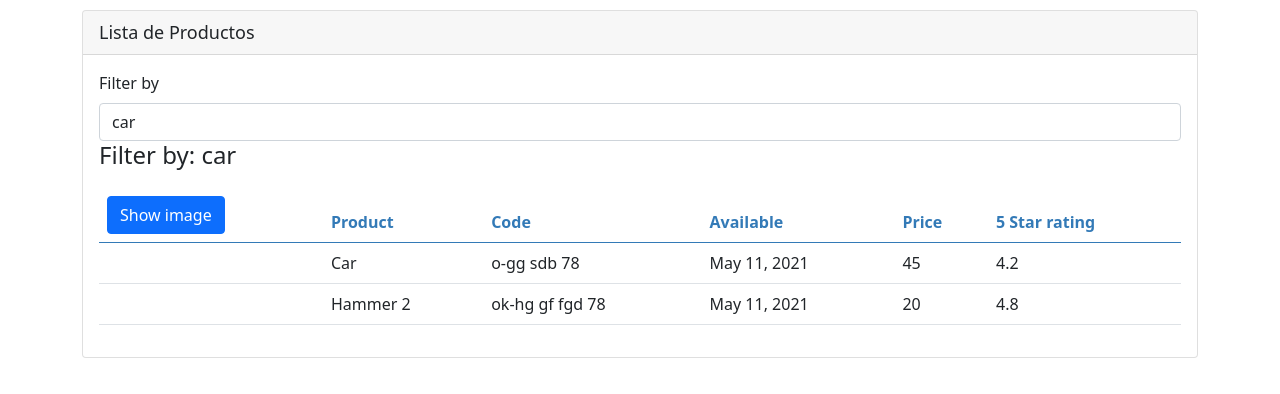
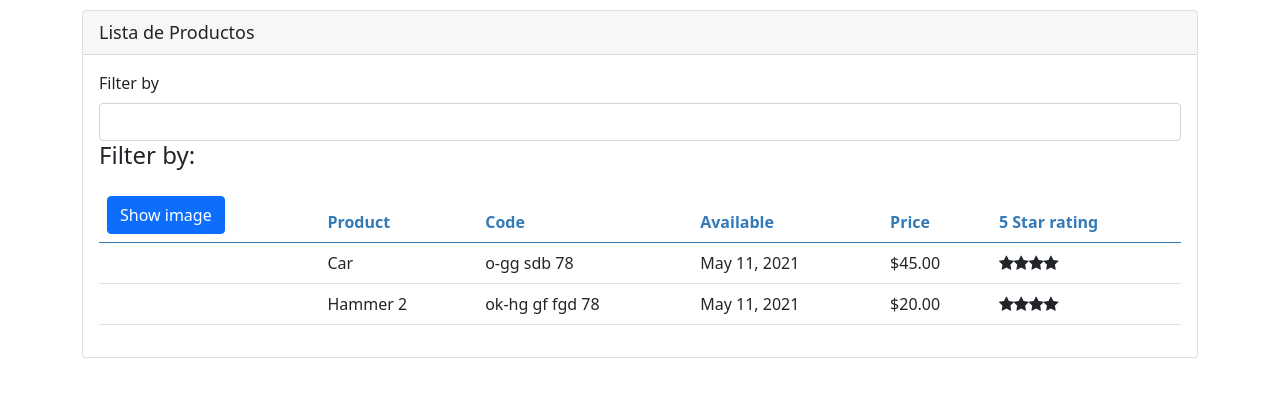
Before and after one commit to javierhernandez921207/angularApp2, an Angular app: page / in a window 1280 px wide. Shown: the top 394 px of the page. Built offline with nearby package versions, Linux system fonts and the light colour scheme.

Commit message:
filtro arreglado y componente star

```diff
--- a/src/app/app.module.ts
+++ b/src/app/app.module.ts
@@ -5,11 +5,13 @@ import {AppComponent} from './app.component';
 import {ProductListComponent} from './products/product-listComponent';
 import { ConvertToSpace } from './shared/convert-to-space.pipe';
 import {FormsModule} from '@angular/forms';
+import {StarComponent} from './shared/startComponent';
 
 @NgModule({
   declarations: [
     AppComponent,
     ProductListComponent,
+    StarComponent,
     ConvertToSpace
   ],
   imports: [
--- a/src/app/products/product-listComponent.html
+++ b/src/app/products/product-listComponent.html
@@ -37,9 +37,11 @@
                    [style.margin.px]="imageMargin"></td>
           <td>{{prod.name}}</td>
           <td>{{prod.code | lowercase | convertToSpace: ' '}}</td>
-          <td>{{prod.release}}</td>
-          <td>{{prod.price}}</td>
-          <td>{{prod.starRating}}</td>
+          <td>{{prod.release | date}}</td>
+          <td>{{prod.price | currency}}</td>
+          <td>
+            <pm-star></pm-star>
+          </td>
         </tr>
         </tbody>
       </table>
--- a/src/app/products/product-listComponent.ts
+++ b/src/app/products/product-listComponent.ts
@@ -35,20 +35,16 @@ export class ProductListComponent implements OnInit {
     }
   ];
 
-  filteredProducts: IProduct[] = [];
-  private _listFilter: string = 'car';
-
-  constructor() {
-    this.filteredProducts = this.products;
-  }
+  filteredProducts: IProduct[] = this.products;
+  private _listFilter: string = '';
 
   get listFilter(): string {
     return this._listFilter;
-    this.filteredProducts = this.listFilter ? this.performFilter(this.listFilter) : this.products;
   }
 
   set listFilter(value: string) {
     this._listFilter = value;
+    this.filteredProducts = this.listFilter ? this.performFilter(this.listFilter) : this.products;
   }
 
   toggleImage(): void {
--- a/src/app/shared/star.component.html
+++ b/src/app/shared/star.component.html
@@ -1,5 +1,5 @@
 <div class="crop"
-     [style.width.px]="cropWidth"
+     [style.width.px]="startWidth"
      [title]="rating">
   <div style="width: 75px">
     <span class="fa fa-star"></span>
--- /dev/null
+++ b/src/app/shared/startComponent.ts
@@ -0,0 +1,20 @@
+import {Component, OnChanges} from '@angular/core';
+
+@Component({
+  selector: 'pm-star',
+  templateUrl: './star.component.html',
+  styleUrls: ['./star.component.css']
+})
+
+export class StarComponent implements OnChanges {
+  startWidth: number = 0;
+  rating: number = 4;
+
+  constructor() {
+    this.startWidth = this.rating * 75 / 5;
+  }
+
+  ngOnChanges(): void {
+    this.startWidth = this.rating * 75 / 5;
+  }
+}
```
